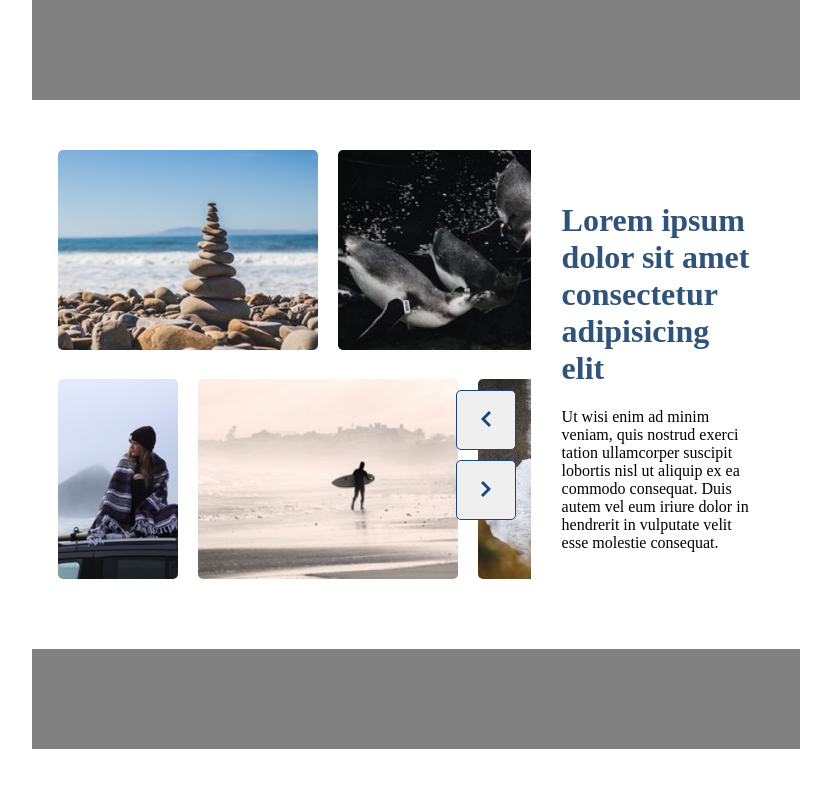
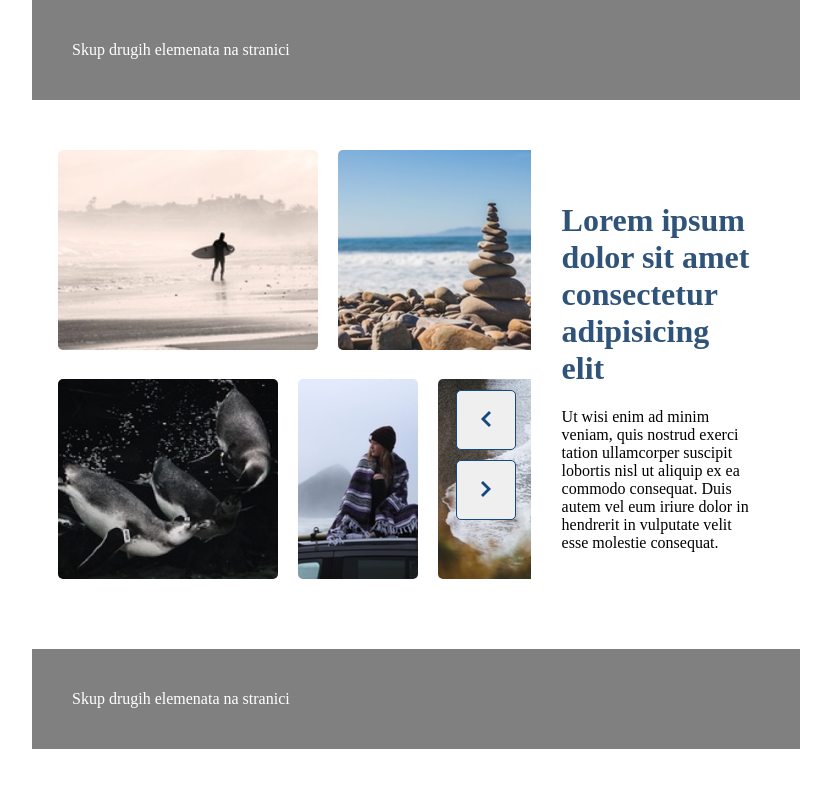
Before and after one commit to Zokky2e/factory-frontend-zadatak, a plain HTML site: page index.html in a window 1280 px wide. Both pictures are taken after a click on the button 710 px from the left and 420 px from the top of the page. Shown: the whole page, without its empty margins (224-1055 px from the left). Drawn offline with nearby package versions, Linux system fonts and the light colour scheme.

Commit message:
added infinite slider

```diff
--- a/index.css
+++ b/index.css
@@ -9,6 +9,12 @@ body {
 .other-content {
   height: 100px;
   background-color: grey;
+  color: white;
+  display: flex;
+  align-items: center;
+}
+.other-content p {
+  padding: 0 40px;
 }
 .main-content {
   display: grid;
--- a/index.html
+++ b/index.html
@@ -12,7 +12,7 @@
   </head>
   <body>
     <div class="page-wrapper">
-      <div class="other-content"></div>
+      <div class="other-content"><p>Skup drugih elemenata na stranici</p></div>
       <div class="main-content">
         <div class="media-scroller inline-snap" id="scroller">
           <div class="media-group">
@@ -20,16 +20,16 @@
               <img src="./Assets/slider-image-1.jpg" alt="img" />
             </div>
             <div class="media-element">
-              <img src="./Assets/slider-image-9.jpg" alt="img" />
+              <img src="./Assets/slider-image-2.jpg" alt="img" />
             </div>
             <div class="media-element">
-              <img src="./Assets/slider-image-2.jpg" alt="img" />
+              <img src="./Assets/slider-image-3.jpg" alt="img" />
             </div>
             <div class="media-element">
               <img src="./Assets/slider-image-4.jpg" alt="img" />
             </div>
             <div class="media-element">
-              <img src="./Assets/slider-image-3.jpg" alt="img" />
+              <img src="./Assets/slider-image-5.jpg" alt="img" />
             </div>
           </div>
           <div class="media-group">
@@ -37,13 +37,13 @@
               <img src="./Assets/slider-image-6.jpg" alt="img" />
             </div>
             <div class="media-element">
-              <img src="./Assets/slider-image-5.jpg" alt="img" />
-            </div>
-            <div class="media-element">
               <img src="./Assets/slider-image-7.jpg" alt="img" />
             </div>
             <div class="media-element">
               <img src="./Assets/slider-image-8.jpg" alt="img" />
+            </div>
+            <div class="media-element">
+              <img src="./Assets/slider-image-9.jpg" alt="img" />
             </div>
           </div>
         </div>
@@ -73,7 +73,7 @@
           </p>
         </div>
       </div>
-      <div class="other-content"></div>
+      <div class="other-content"><p>Skup drugih elemenata na stranici</p></div>
     </div>
   </body>
 </html>
--- a/index.js
+++ b/index.js
@@ -1,16 +1,94 @@
+const slides = [
+  {
+    id: 1,
+    imgSrc: "./Assets/slider-image-1.jpg",
+  },
+  {
+    id: 2,
+    imgSrc: "./Assets/slider-image-2.jpg",
+  },
+  {
+    id: 3,
+    imgSrc: "./Assets/slider-image-3.jpg",
+  },
+  {
+    id: 4,
+    imgSrc: "./Assets/slider-image-4.jpg",
+  },
+  {
+    id: 5,
+    imgSrc: "./Assets/slider-image-5.jpg",
+  },
+  {
+    id: 6,
+    imgSrc: "./Assets/slider-image-6.jpg",
+  },
+  {
+    id: 7,
+    imgSrc: "./Assets/slider-image-7.jpg",
+  },
+  {
+    id: 8,
+    imgSrc: "./Assets/slider-image-8.jpg",
+  },
+  {
+    id: 9,
+    imgSrc: "./Assets/slider-image-9.jpg",
+  },
+];
+
+var counterFirstLeft = 6;
+var counterLastLeft = 10;
 function scrollToLeft() {
+  counterFirstLeft -= 1;
+  counterLastLeft -= 1;
+  if (counterFirstLeft <= 0) counterFirstLeft = 5;
+  if (counterLastLeft <= 5) counterLastLeft = 9;
+
   $("#scroller").animate(
     {
-      scrollLeft: "-=100px",
+      scrollLeft: `-=400px`,
     },
-    500
+    500,
+    function () {
+      $(".media-group:first-of-type").prepend(
+        `<div class="media-element">
+        <img src=${slides[counterFirstLeft - 1].imgSrc} alt="img"/>
+        </div>`
+      );
+      $(".media-group:last-of-type").prepend(
+        `<div class="media-element">
+        <img src=${slides[counterLastLeft - 1].imgSrc} alt="img"/>
+        </div>`
+      );
+    }
   );
 }
+var counterFirstRight = 0;
+var counterLastRight = 5;
+
 function scrollToRight() {
+  counterFirstRight += 1;
+  counterLastRight += 1;
+  if (counterFirstRight >= 6) counterFirstRight = 1;
+  if (counterLastRight >= 10) counterLastRight = 6;
+
   $("#scroller").animate(
     {
-      scrollLeft: "+=100px",
+      scrollLeft: `+=200px`,
     },
-    500
+    500,
+    function () {
+      $(".media-group:first-of-type").append(
+        `<div class="media-element">
+        <img src=${slides[counterFirstRight - 1].imgSrc} alt="img"/>
+        </div>`
+      );
+      $(".media-group:last-of-type").append(
+        `<div class="media-element">
+        <img src=${slides[counterLastRight - 1].imgSrc} alt="img"/>
+        </div>`
+      );
+    }
   );
 }
```
